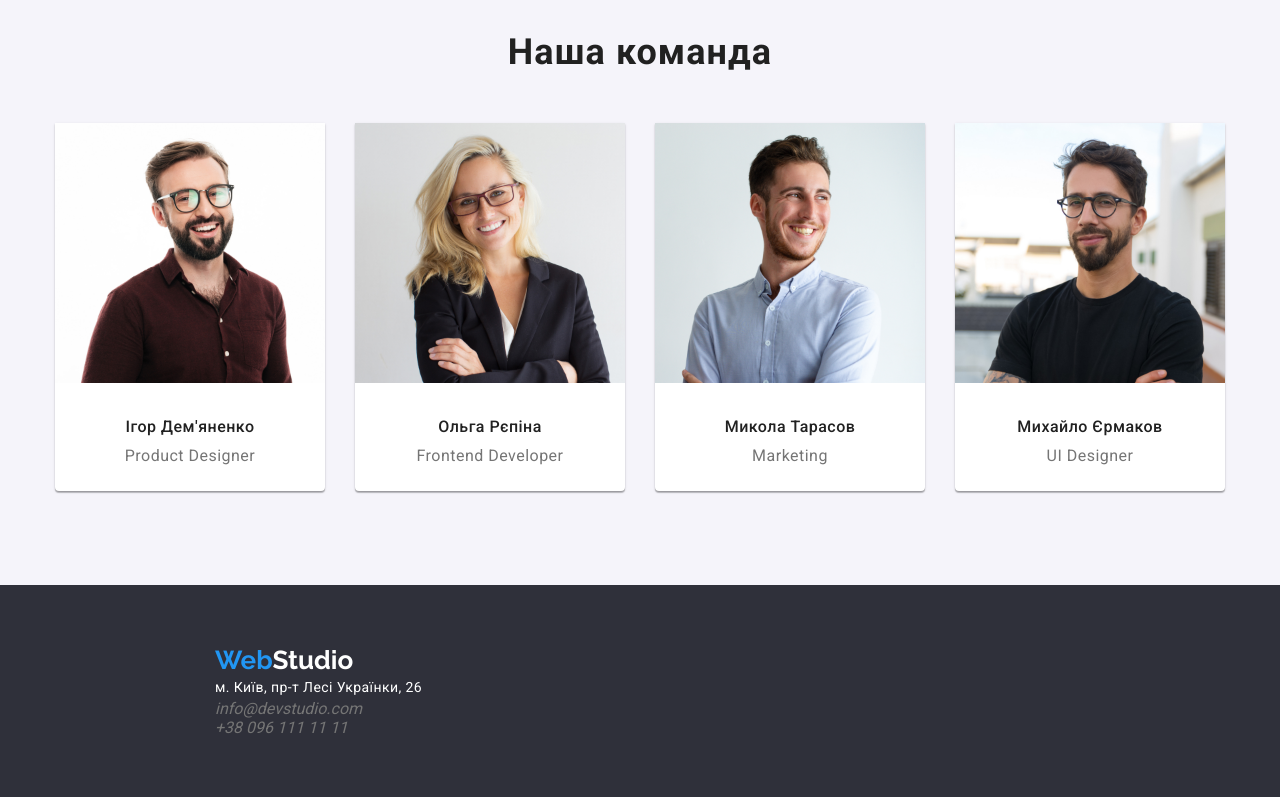
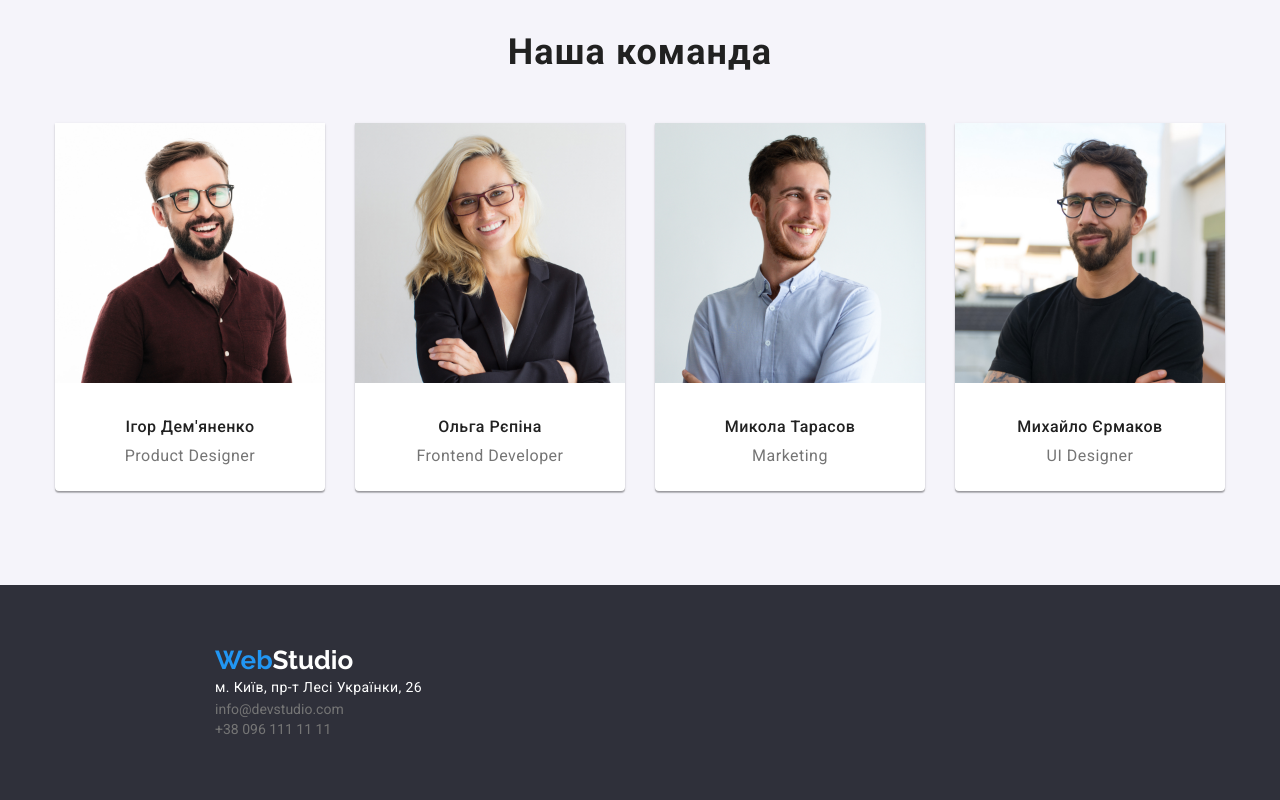
Before and after one commit to AlexHorodnichov/goit-markup-hw-02, a plain HTML site: page index.html in a window 1280 px wide. Shown: the part 1503-2303 px from the top of the page. Drawn offline with Linux system fonts and the light colour scheme.

Commit message:
Update styles.css

```diff
--- a/css/styles.css
+++ b/css/styles.css
@@ -290,16 +290,16 @@ address {
 }
 
 .footer-contacts {
-Font family: Roboto;
-Font style: Regular;
-Font size: 14px;
-Line height: 24px;
-Line height: 146%;
-Align: Left;
-Vertical align: Top;
-Letter spacing: 3%;
-    color: #757575;
-    text-decoration: none;
+font-family: Roboto;
+font-style: normal;
+font-size: 14px;
+line-height: 24px;
+line-height: 146%;
+align: left;
+vertical-align: Top;
+letter-spacing: 3%;
+color: #757575;
+text-decoration: none;
 }
 
 .footer-contacts:hover,
```
